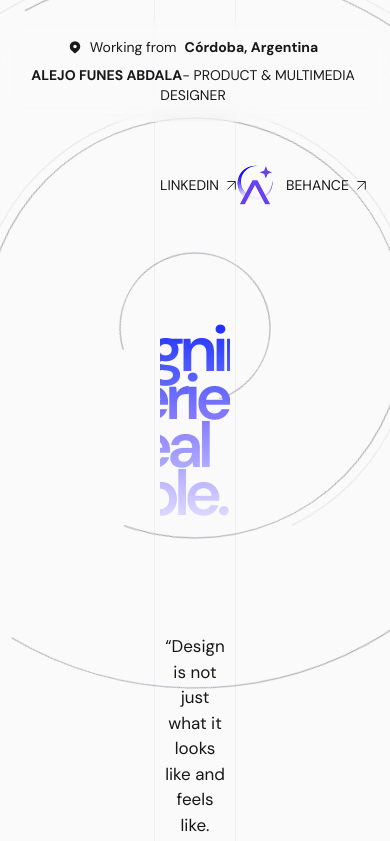
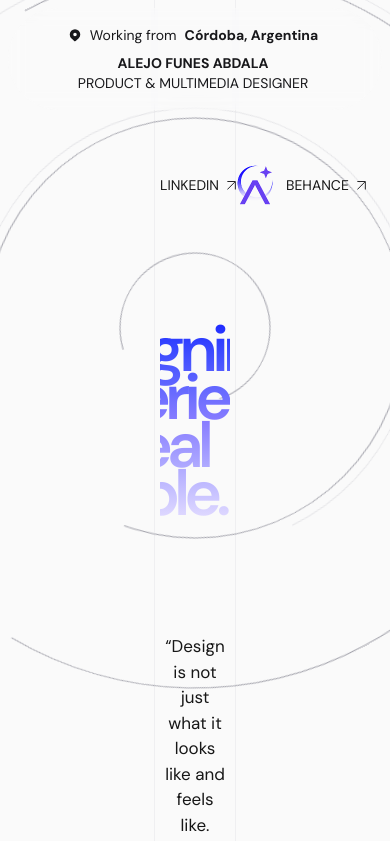
Before and after one commit to AFunesAbdala/alejo-portfolio, a Next.js app: page / in a window 390 px wide. Shown: the top 841 px of the page. Built offline with nearby package versions, Linux system fonts and the light colour scheme.

Commit message:
mobile test 2

```diff
--- a/app/componentes/Navbar.js
+++ b/app/componentes/Navbar.js
@@ -8,7 +8,8 @@ import ArrowUpIcon from "../icons/ArrowUpIcon";
 export default function Navbar() {
   const pathname = usePathname();
   return (
-    <nav className="fixed top-5 z-50 w-full max-w-349 flex sm:flex-row flex-col justify-between items-center lg:gap-12.5 gap-2 py-4 pl-4 pr-5 bg-zinc-50/25 border border-zinc-50/25 backdrop-blur rounded-full">
+    <nav className="fixed top-2 sm:top-4 px-2 sm:px-0 w-full max-w-349 z-50">
+      <div className="w-full flex sm:flex-row flex-col justify-between items-center sm:gap-12.5 gap-2 py-4 pl-4 pr-5 bg-zinc-50/25 border border-zinc-50/25 backdrop-blur rounded-full">
         <div className="flex gap-2 items-center text-sm text-zinc-900">
           <LocationIcon></LocationIcon>
           Working from <b>Córdoba, Argentina</b>
@@ -48,8 +49,9 @@ export default function Navbar() {
             </a>
           </div>
         )}
-      <div className="text-sm lg:text-right text-center text-zinc-900">
-        <b>ALEJO FUNES ABDALA</b>- PRODUCT & MULTIMEDIA DESIGNER
+        <div className="text-sm flex flex-col sm:block sm:text-right text-center text-zinc-900">
+          <b>ALEJO FUNES ABDALA</b> <span className="hidden sm:inline">-</span> PRODUCT & MULTIMEDIA DESIGNER
+        </div>
       </div>
     </nav>
   );
```
Lines whose indentation alone changed are shown as unchanged.
